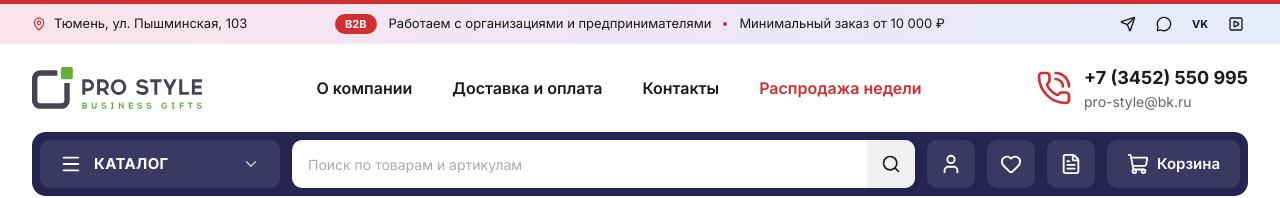
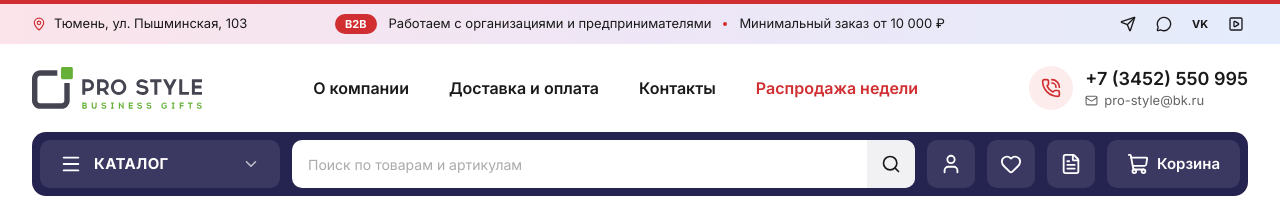
Before and after one commit to lemnity/prost, a Next.js app: page / in a window 1280 px wide. Shown: the top 198 px of the page. Built offline with nearby package versions, Linux system fonts and the light colour scheme.

Commit message:
style: redesign header hotline block with soft circle icon

```diff
--- a/src/app/globals.css
+++ b/src/app/globals.css
@@ -3,6 +3,7 @@
 @theme {
   --color-brand: #d02e31;
   --color-brand-hover: #b5252a;
+  --color-brand-soft: #fdecec;
   --color-ink: #1a1a1a;
   --color-muted: #636564;
   --color-faint: #a9aaab;
--- a/src/components/layout/site-header.tsx
+++ b/src/components/layout/site-header.tsx
@@ -4,6 +4,7 @@ import Link from "next/link";
 import {
   FileText,
   Heart,
+  Mail,
   PhoneCall,
   Search,
   ShoppingCart,
@@ -18,6 +19,9 @@ import { CatalogDesktop, CatalogSheet } from "./catalog-panel";
 
 const iconBtn =
   "grid size-12 shrink-0 place-items-center rounded-[10px] bg-white/10 text-white hover:bg-white/20";
+
+const circle =
+  "grid shrink-0 place-items-center rounded-full bg-brand-soft text-brand motion-safe:transition-colors motion-safe:duration-150 hover:bg-brand hover:text-white";
 
 const actions = [
   { label: "Профиль", href: "/account", Icon: User, mobile: true },
@@ -69,17 +73,28 @@ export function SiteHeader() {
         <a
           href={site.phone.href}
           aria-label={site.phone.label}
-          className="grid size-10 shrink-0 place-items-center text-brand lg:hidden"
+          className={`${circle} size-10 lg:hidden`}
         >
-          <PhoneCall size={30} strokeWidth={1.75} aria-hidden />
+          <PhoneCall size={20} strokeWidth={2} aria-hidden />
         </a>
-        <div className="hidden shrink-0 items-center gap-3 lg:flex">
-          <PhoneCall size={36} strokeWidth={1.75} className="text-brand" aria-hidden />
-          <div className="leading-tight">
-            <a href={site.phone.href} className="block text-lg font-bold hover:text-brand">
+        <div className="hidden shrink-0 items-center gap-3 whitespace-nowrap lg:flex">
+          <a
+            href={site.phone.href}
+            tabIndex={-1}
+            aria-hidden
+            className={`${circle} size-11`}
+          >
+            <PhoneCall size={20} strokeWidth={2} aria-hidden />
+          </a>
+          <div>
+            <a href={site.phone.href} className="block text-lg font-semibold leading-tight text-ink hover:text-brand">
               {site.phone.label}
             </a>
-            <a href={`mailto:${site.email}`} className="block whitespace-nowrap text-sm text-muted hover:text-brand">
+            <a
+              href={`mailto:${site.email}`}
+              className="mt-0.5 flex items-center gap-1.5 text-[13px] leading-tight text-muted hover:text-brand"
+            >
+              <Mail size={13} aria-hidden />
               {site.email}
             </a>
           </div>
```
